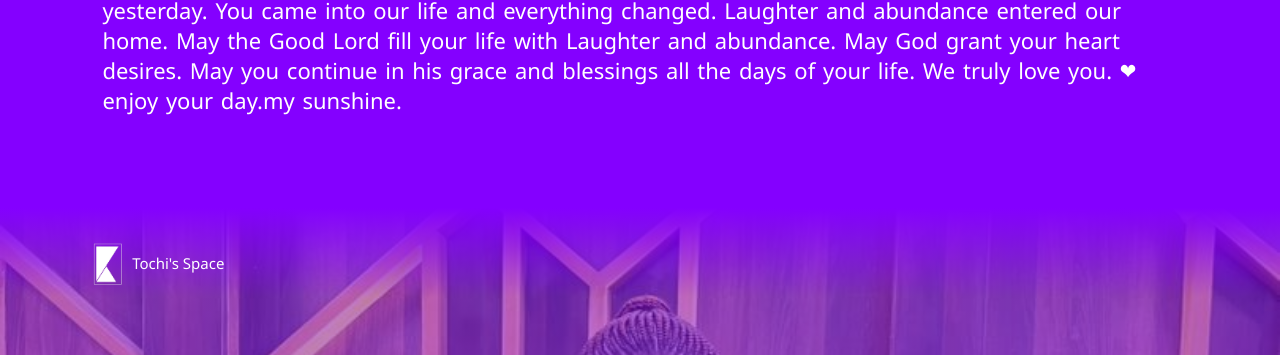
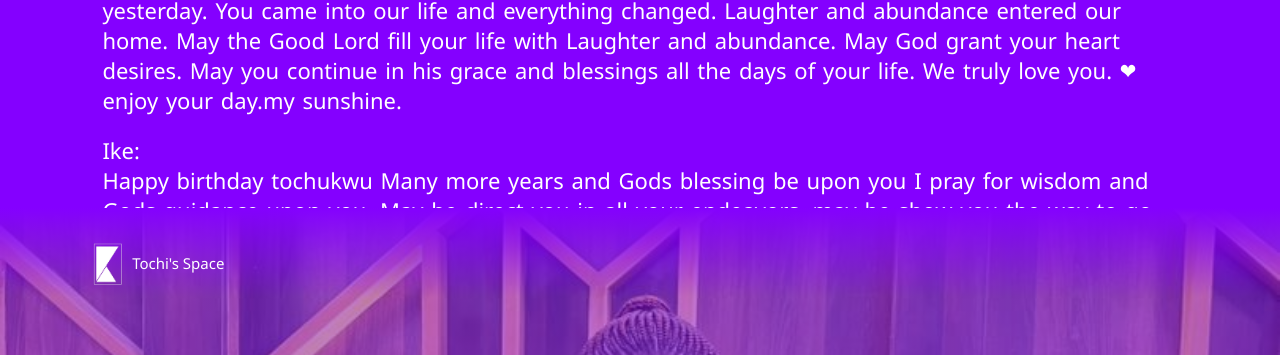
Before and after one commit to happyanniversarymumanddad/happyanniversarymumanddad.github.io, a plain HTML site: page index.html in a window 1280 px wide. Shown: the part 1392-1747 px from the top of the page. Drawn offline with Linux system fonts and the light colour scheme; files whose address does not match are found by name.

Commit message:
Update index.html

```diff
--- a/index.html
+++ b/index.html
@@ -41,6 +41,10 @@
             <p>Kachi:<br> Hey, Happy Birthday this is the first time i have done something like this so i hope you like it congrats you're 20 no you're also no longer a TEENAGER you're an adult you'll now enter into to the adults world hope it's fun. ;-)</p>
             <p>Mummy: <br>To my Angel, my Ada obodo oyibo i pray that God Almighty will pour out His grace on you. Grace that brakes protocol, prcess and procedures. Grace that speaks for you, grace for uncomon favour, grace for speed, grace for global visibility. May lines continue to fall in pleasant places for you and i wish you many more beatifule years aheade. Shine on my princess</p>
             <p>Daddy: <br> To my beautiful daughter,  my sunshine and the love of my life. Happy 20th birthday.  It was just like yesterday.  You came into our life and everything changed.  Laughter and abundance entered our home. May the Good Lord fill your life with Laughter and abundance.  May God grant your heart desires.  May you continue in his grace and blessings all the days of your life. We truly love you. ❤  enjoy your day.my sunshine. </p>
+            <p>Ike: <br> Happy birthday tochukwu
+Many more years and Gods blessing be upon you
+I pray for wisdom and Gods guidance upon you.
+May he direct you in all your endeavors, may he show you the way to go. Bless you and surround you with trustworthy people. As you click plus one today , my joy continue to blossom in your life in Jesus name! Amen !</p>
         </div>
 
     </div>
```
